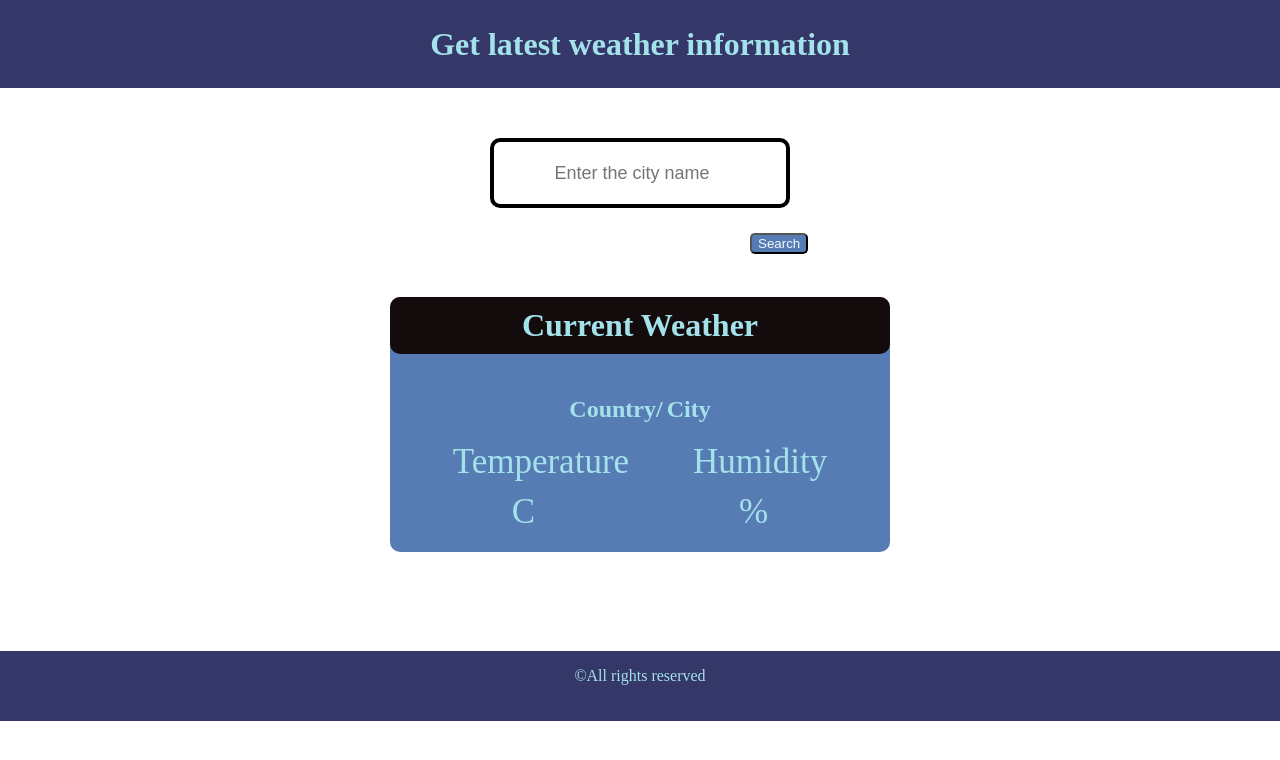
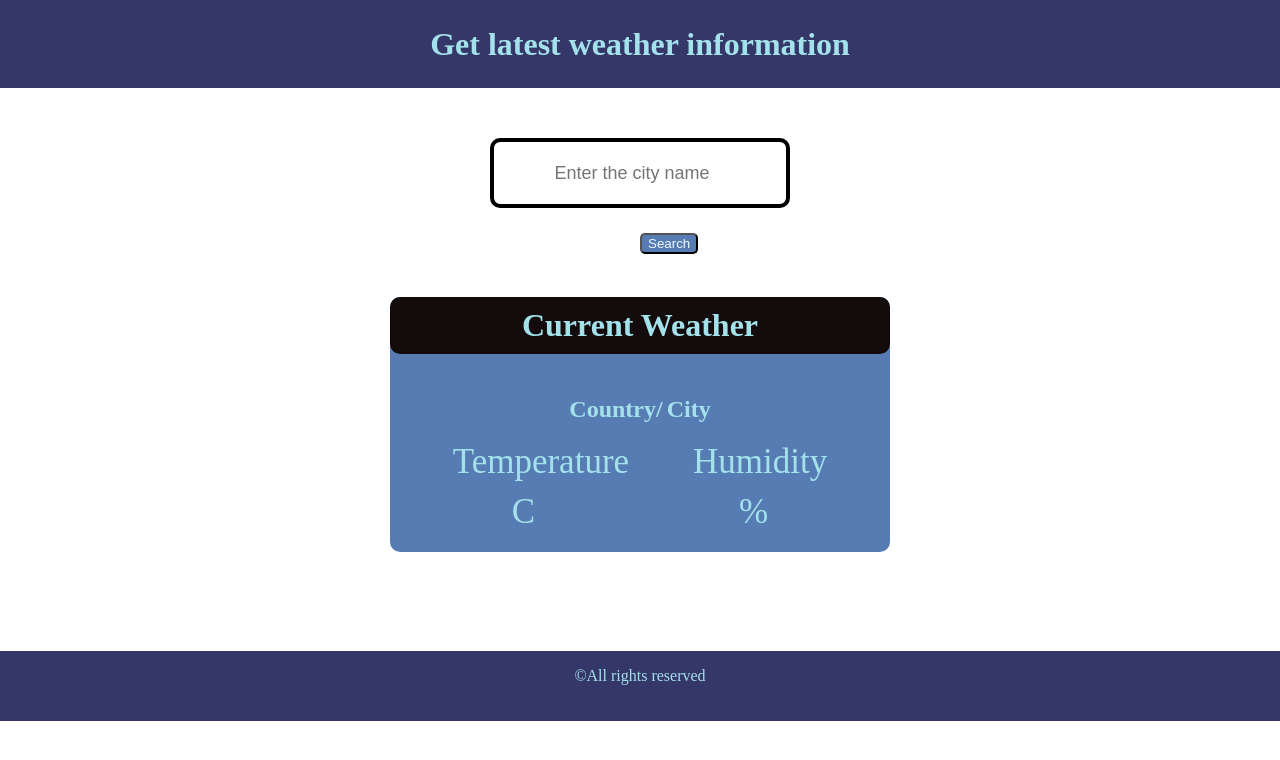
Before and after one commit to MohamedSulaiman8/FULL-STACK, a plain HTML site: page Weather api/weather.html in a window 1280 px wide. Drawn offline with Linux system fonts and the light colour scheme.

Commit message:
Update style.css

```diff
--- a/Weather api/style.css
+++ b/Weather api/style.css
@@ -153,7 +153,7 @@ button{
 }
 @media screen and (min-width:601px) and (max-width:1600px) {
     button{
-        text-align: center;
+        margin-left: 50%;
     }
     .container{
         width: 500px;
```
